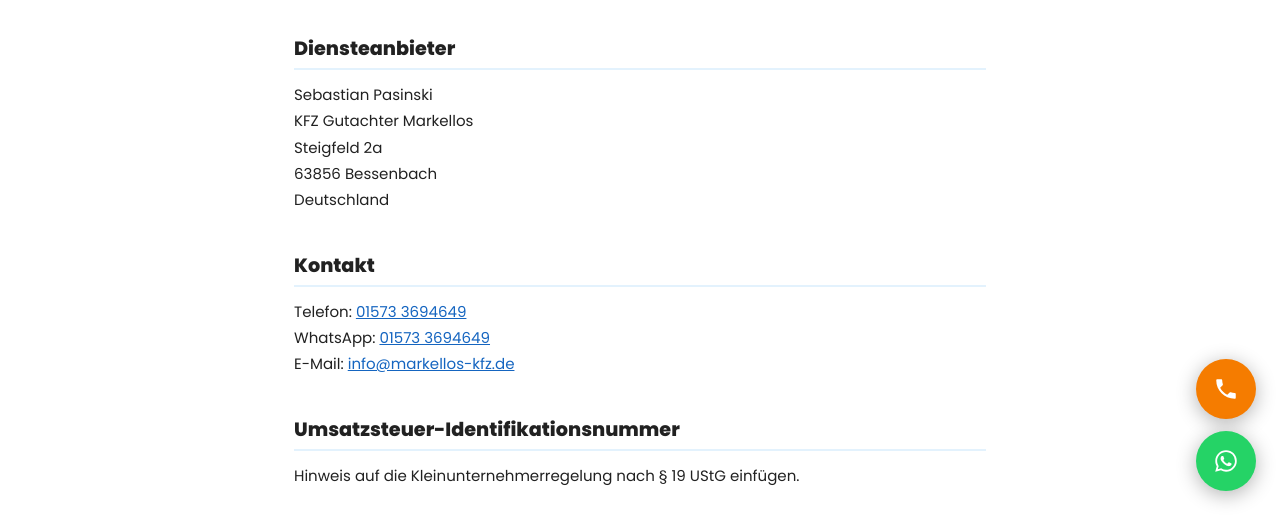
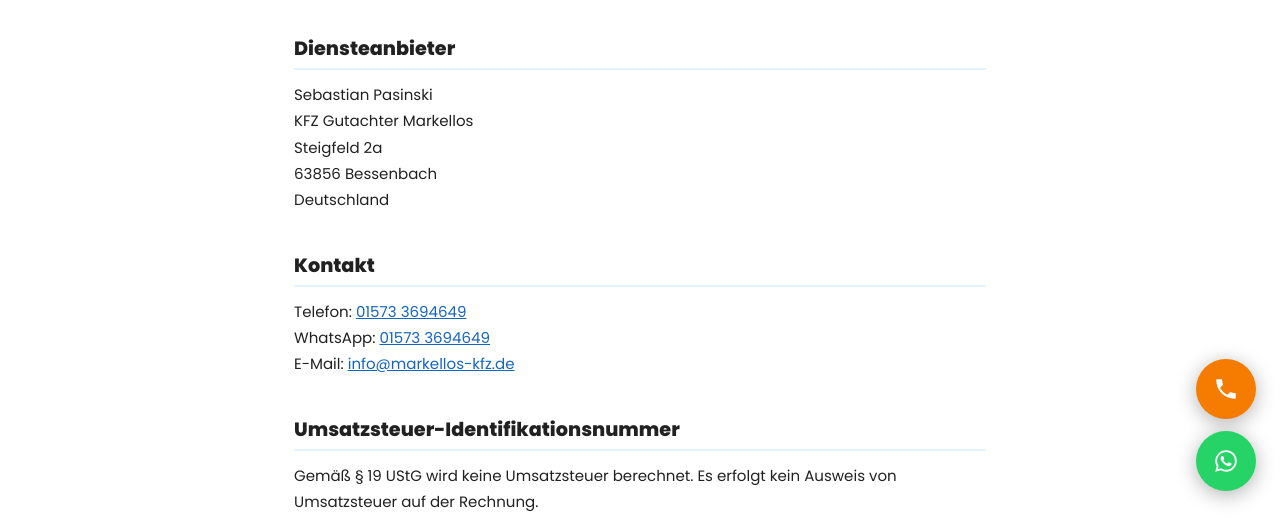
Before and after one commit to 5eba5tian02/Markellos, a plain HTML site: page impressum.html in a window 1280 px wide. Shown: the part 281-800 px from the top of the page. Drawn offline with Linux system fonts and the light colour scheme.

Commit message:
Changed Impressum to the regulation for small businesses, no id number required

```diff
--- a/impressum.html
+++ b/impressum.html
@@ -69,7 +69,7 @@
   </p>
 
   <h2>Umsatzsteuer-Identifikationsnummer</h2>
-  <p>Hinweis auf die Kleinunternehmerregelung nach § 19 UStG einfügen.</p>
+  <p>Gemäß § 19 UStG wird keine Umsatzsteuer berechnet. Es erfolgt kein Ausweis von Umsatzsteuer auf der Rechnung.</p>
 
   <h2>Verantwortlich für den Inhalt nach § 18 Abs. 2 MStV</h2>
   <p>
```
